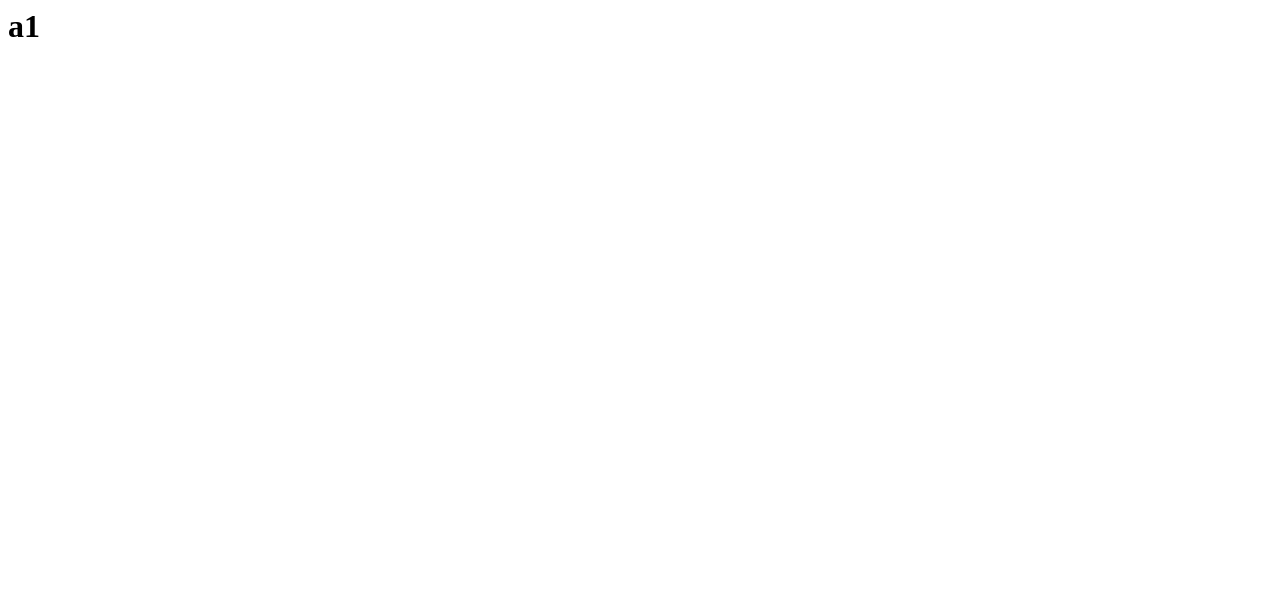
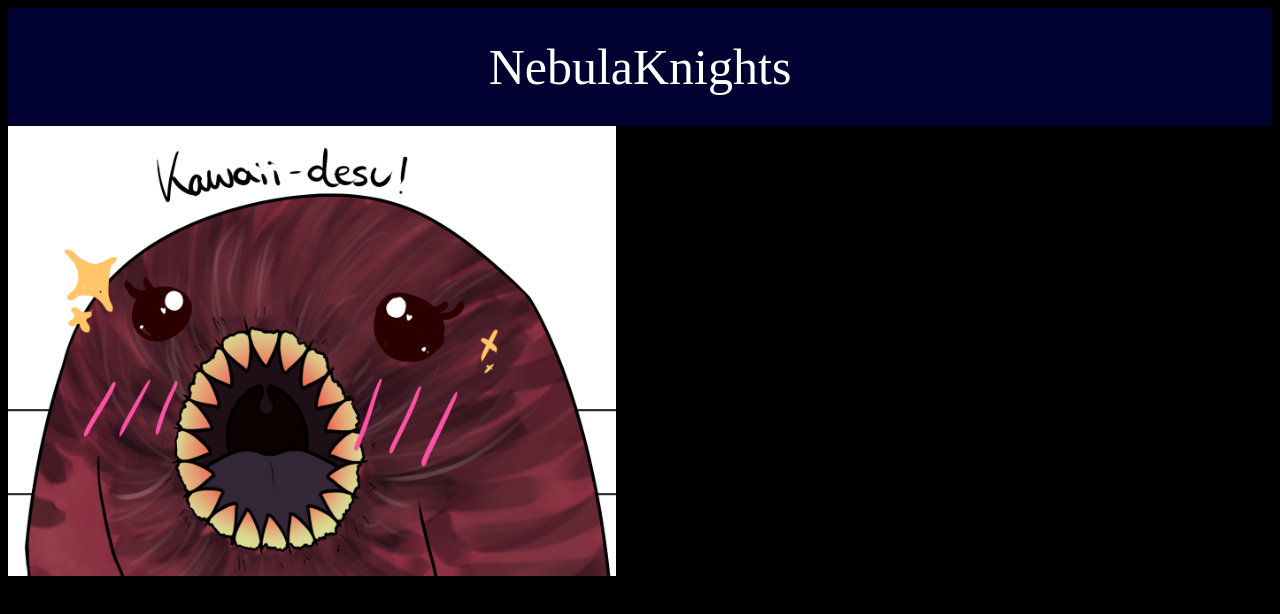
Before and after one commit to basiliskstudios/nebulaknights, a plain HTML site: page index.html in a window 1280 px wide. Drawn offline with Linux system fonts and the light colour scheme.

Commit message:
Updated to new web address

```diff
--- a/index.html
+++ b/index.html
@@ -1 +1,35 @@
-<h1>a1</h1>
+<!DOCTYPE html>
+<html>
+<head>
+<!-- Creating a prefab for a heading with a background colour and (font) color. I am working on making the code for auto centering the text even when page is moved about. This code sets the background color for the main body this could be easily applied to /<P> sections as well as headers. -->
+
+<script>document.createElement("CompanyName")</script>
+<style>
+  CompanyName {
+  display: block;
+  background-color: #000130;
+  font-size: 50px;
+  color: #ffffff;
+  margin: auto;
+  width 60%;
+  padding: 30px;
+  }
+
+  .center{
+  margin: auto;
+  width 60%;
+  padding: 30px;
+  }
+
+
+  body {background-color: #000000;}
+
+
+</style>
+</head>
+<body>
+<CompanyName><center>NebulaKnights</center></CompanyName>
+<img src="big enemydesu.png" alt="Kawaii" style="width:608px;height556px;" align="middle">
+
+</body>
+</html>
```
Also changed, not shown: big enemydesu.png (added).
